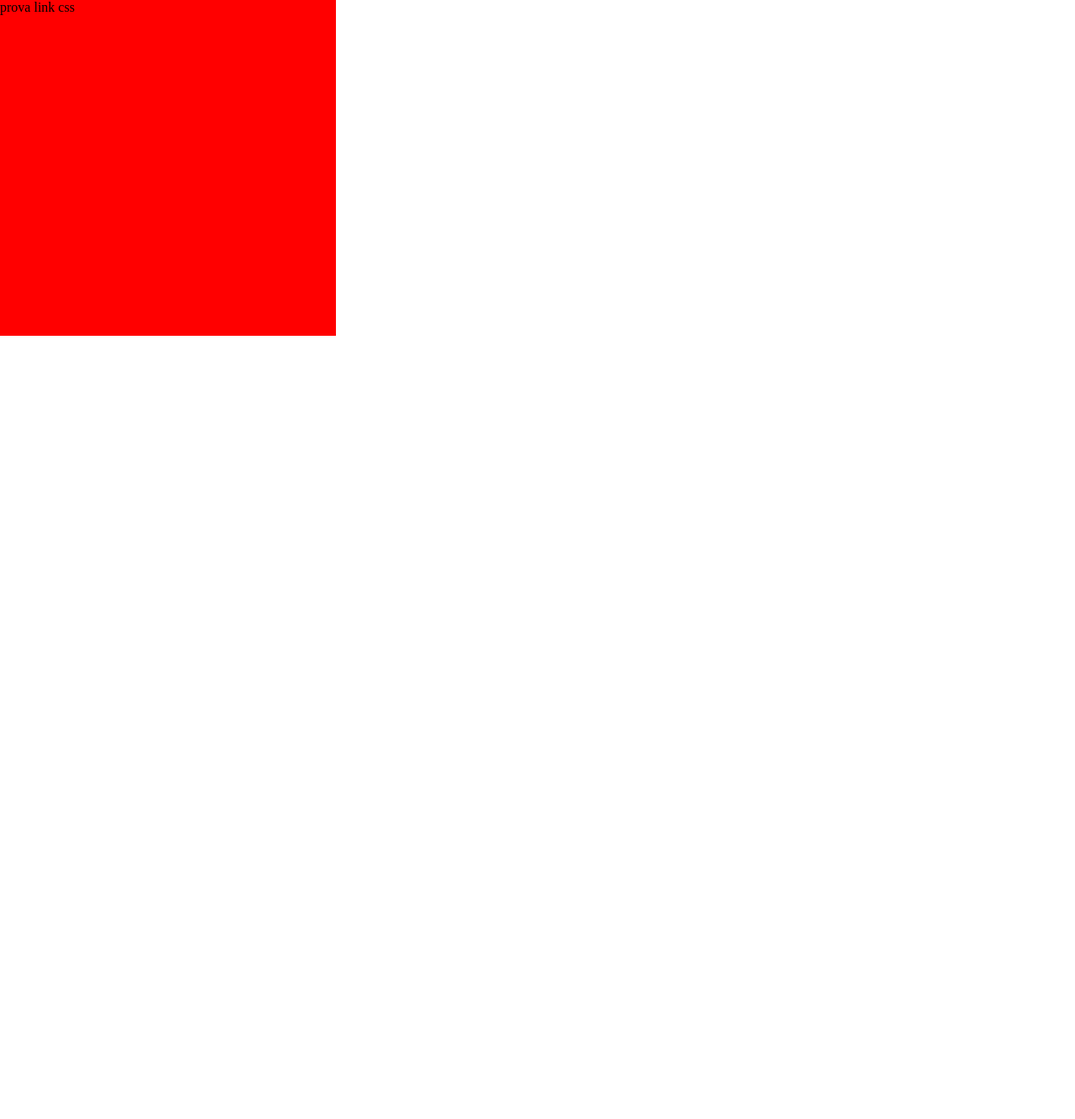
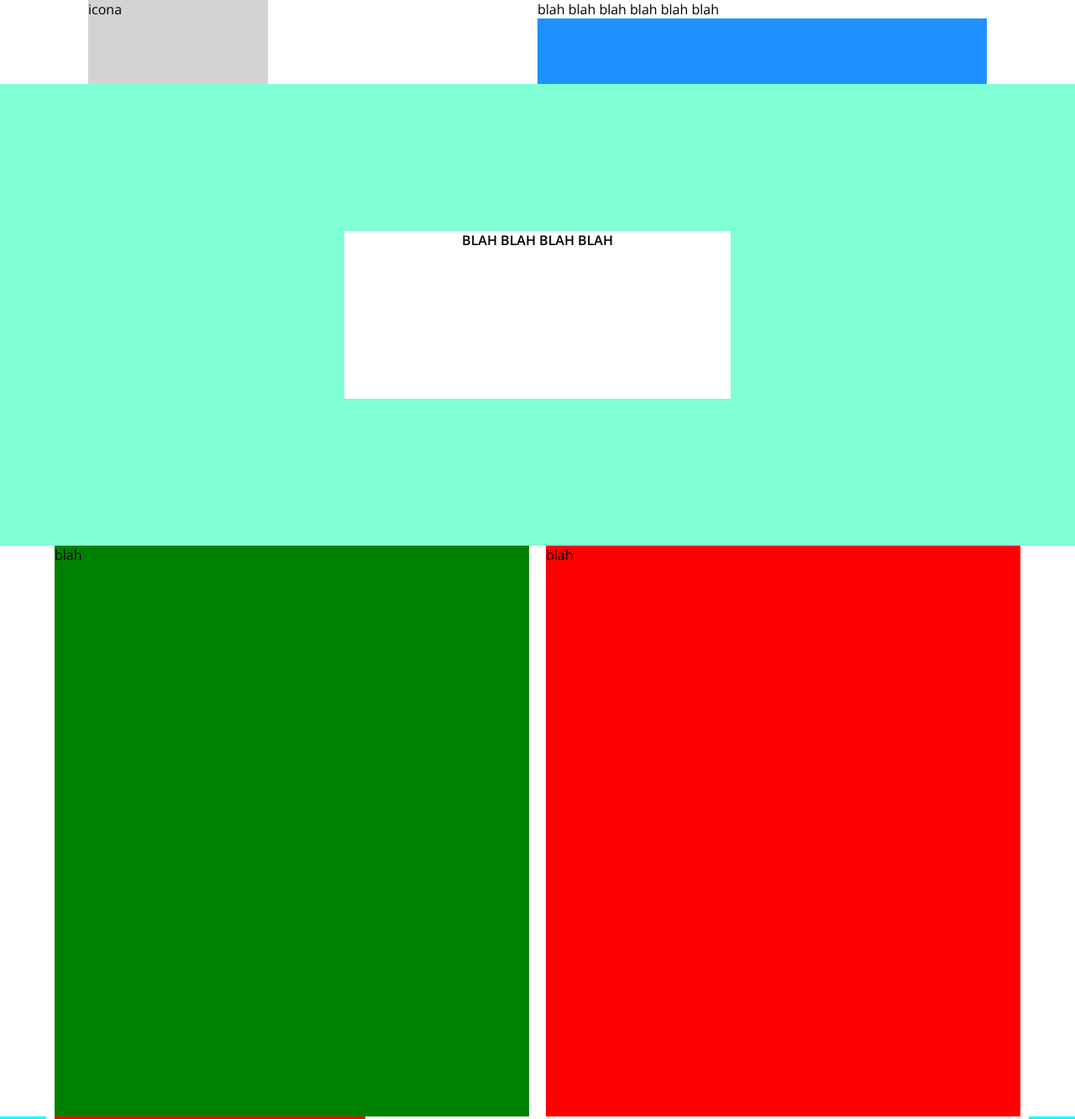
Before and after one commit to DavideBenazzi/html-css-helbiz, a plain HTML site: page index.html in a window 1280 px wide. Shown: the top 1333 px of the page at 84% size. Before the commit the page ends 800 px from the top, so only its background shows below. Drawn offline with nearby package versions, Linux system fonts and the light colour scheme.

Commit message:
Costruzione ossatura con blocchi

```diff
--- a/css/style.css
+++ b/css/style.css
@@ -1,5 +1,81 @@
-.box {
-  height: 400px;
-  width: 400px;
+* {
+  font-family: 'Open Sans', sans-serif;
+  font-size: 16px;
+  background: #ffffff;
+  color: #000000;
+}
+
+a {
+  text-decoration: none;
+}
+
+/* UTILITY */
+.container-small {
+  width: 1070px;
+  max-width: 100%;
+  margin: 0 auto;
+}
+
+.container-small::after {
+  content: '';
+  display: table;
+  clear: both;
+}
+
+.absolute {
+  height: 200px;
+  width: 460px;
+  text-align: center;
+  position: absolute;
+  display: inline-block;
+  left: 50%;
+  top: 50%;
+  transform: translate(-50% , -50%);
+}
+
+.only-desk {
+  display: none;
+}
+
+/* DEBUG PER OSSATURA */
+.icona {
+  background: lightgrey;
+  height: 100px;
+  width: 20%;
+  float: left;
+}
+
+.ulist {
+  background: dodgerblue;
+  height: 100px;
+  width: 50%;
+  float: right;
+}
+
+.jumbotron {
+  height: 550px;
+  width: 100%;
+  position: relative;
+  background: aquamarine;
+}
+.ulist li {
+  display:inline-block;
+}
+
+.tel-none {
+  background: aqua;
+  height: 420px;
+  width: 100%;                        <!-- IMMAGINE BACKGROUND + COVER + POSITION-->
+}
+
+.green {
+  height: 680px;
+  background: green;
+}
+.red {
+  height: 680px;
   background: red;
 }
+.yellow {
+  background: yellow;
+}
--- a/index.html
+++ b/index.html
@@ -3,15 +3,81 @@
   <head>
     <meta charset="utf-8">
     <meta name="viewport" content="width=device-width, initial-scale=l.O ">
+    <link href="https://fonts.googleapis.com/css2?family=Open+Sans:wght@300;400;600&display=swap" rel="stylesheet">
     <link rel="stylesheet" href="./css/12bool.css">
     <link rel="stylesheet" href="./css/style.css">
     <title>html-css-helbiz</title>
   </head>
+
   <body>
-
-    <div class="box">
-      prova link css
-    </div>
-
+    <!-- NAVIGAZIONE -->
+    <header>                          <!--fixed -->
+      <nav class="container-small">
+        <div class="icona">
+          icona
+        </div>
+        <div class="ulist">          <!--display-none -->
+          <ul>
+            <li>
+              blah
+            </li>
+            <li>
+              blah
+            </li>
+            <li>
+              blah
+            </li>
+            <li>
+              blah
+            </li>
+            <li>
+              blah
+            </li>
+            <li>
+              blah
+            </li>
+          </ul>
+        </div>
+      </nav>
+    </header>
+    <!-- JUMBOTRON -->
+    <section class="jumbotron">
+      <div class="absolute">
+        <h1>
+          BLAH BLAH BLAH BLAH
+        </h1>
+      </div>
+    </section>
+    <!-- HELBIZBIKE -->
+    <section class="container">
+      <div class="col-sx-12 col-md-6">
+        <div class="green">
+          blah
+        </div>
+      </div>
+      <div class="col-sx-12 col-md-6">
+        <div class="red">
+          blah
+        </div>
+      </div>
+    </section>
+    <!-- PHONE CHE SCOMPARE -->
+    <section class="tel-none">
+      <div class="container">
+        <div class="col-sx-12 col-md-4">
+          <div class="red">
+            bla
+          </div>
+        <div class="col-md-4 onlydesk">
+          <div class="green">
+            bla
+          </div>
+        <div class="col-sx-12 col-md-4">
+          <div class="red">
+            bla
+          </div>
+        </div>
+      </div>
+    </section>
   </body>
 </html>
```
